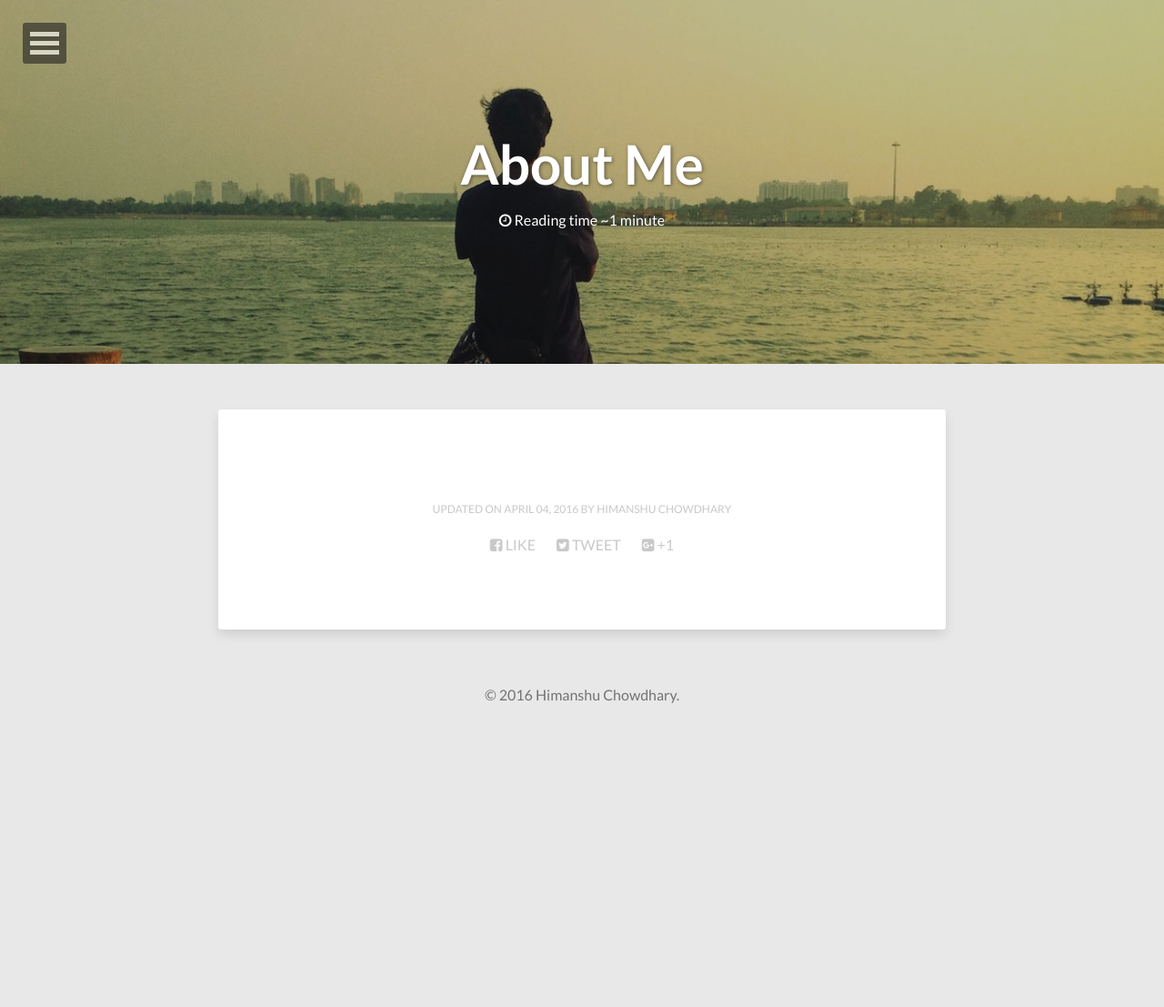
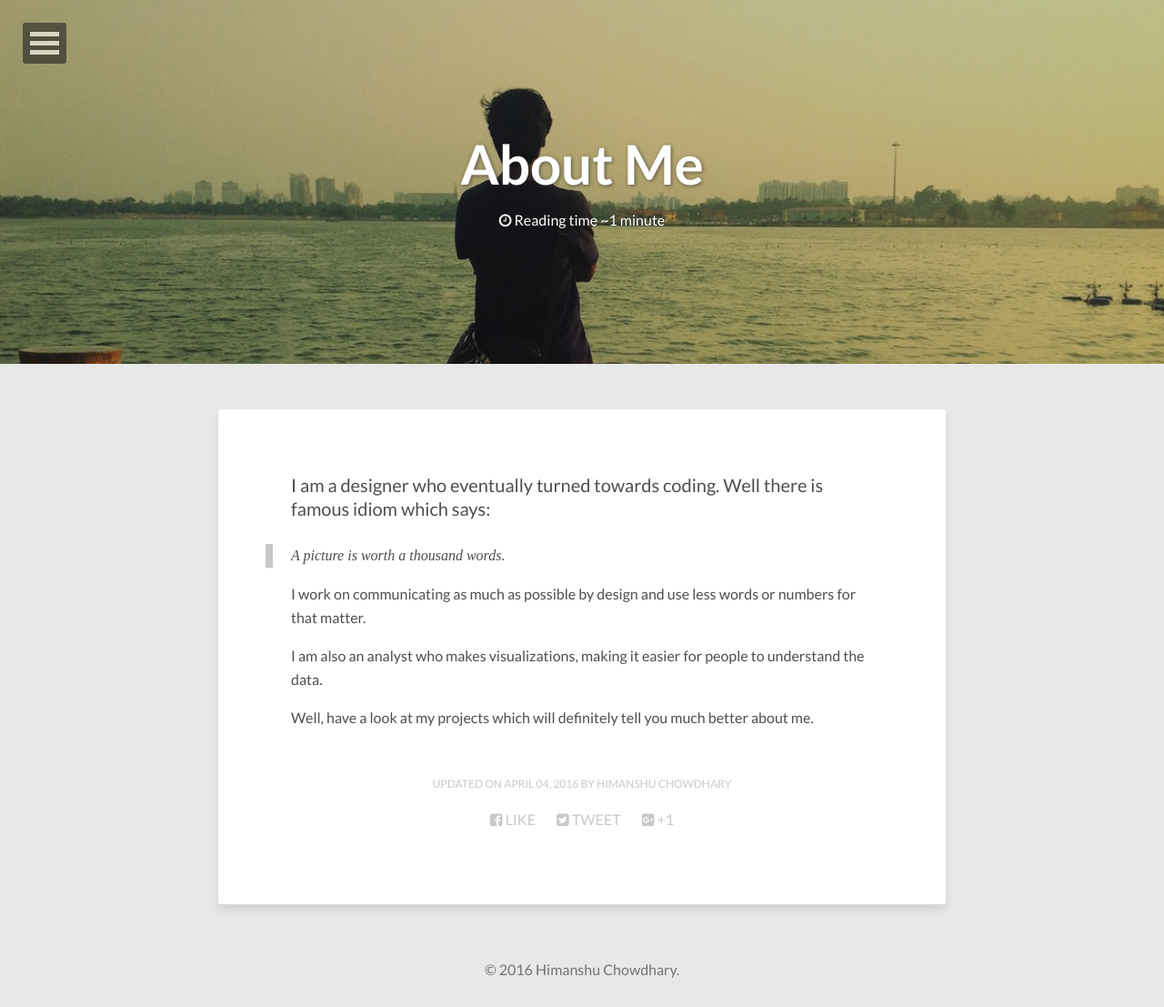
Before and after one commit to enigmanshu/Portfolio, a Jekyll site: the page built from about/index.md, in a window 1280 px wide. Shown: the whole page at 91% size. Built offline with Jekyll 4.4.1, drawn with Linux system fonts in a browser that asks for light colours; nearby versions of some CDN libraries; before the commit the page ends 900 px from its top, so only the background shows below that.

Commit message:
about me section created

```diff
--- a/about/index.md
+++ b/about/index.md
@@ -6,3 +6,11 @@ image:
 comments: false
 modified: 2016-04-04
 ---
+I am a designer who eventually turned towards coding. Well there is famous idiom which says:
+> A picture is worth a thousand words.
+
+I work on communicating as much as possible by design and use less words or numbers for that matter.
+
+I am also an analyst who makes visualizations, making it easier for people to understand the data.
+
+Well, have a look at my projects which will definitely tell you much better about me.
```
